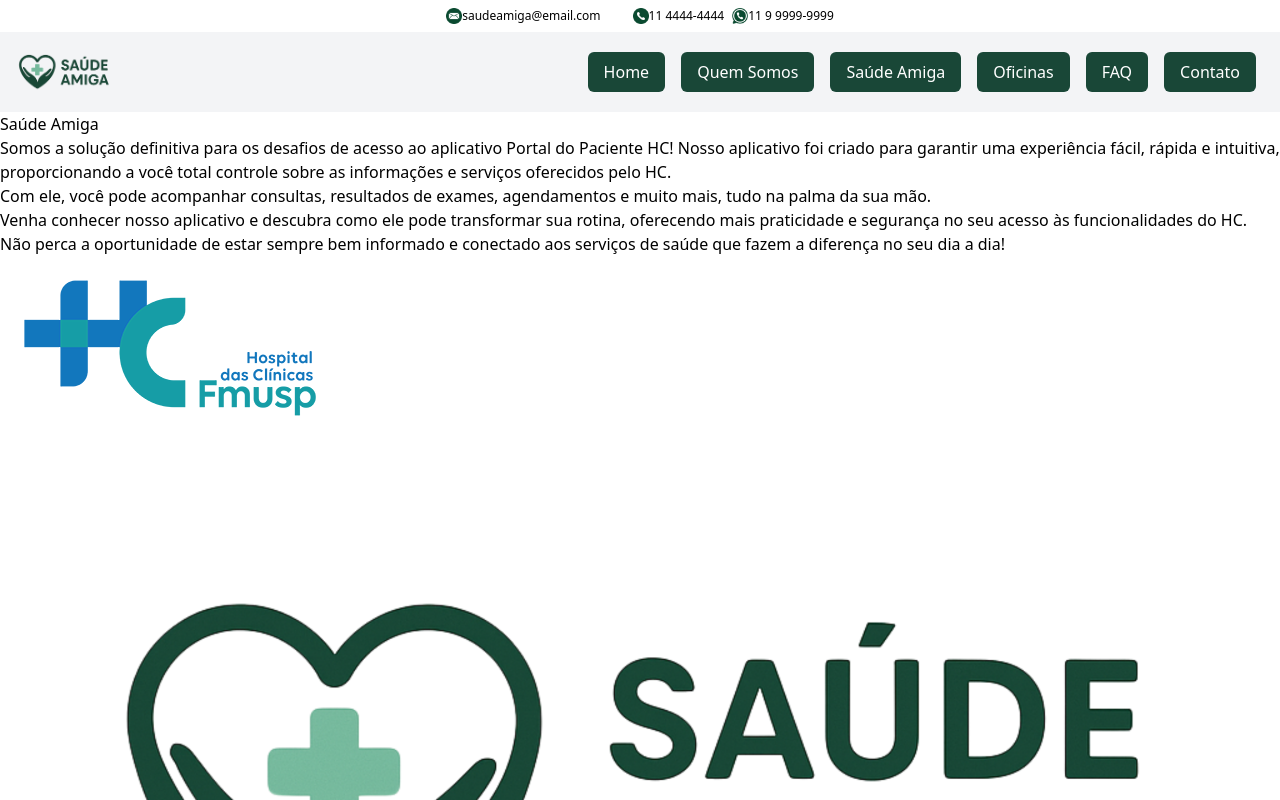
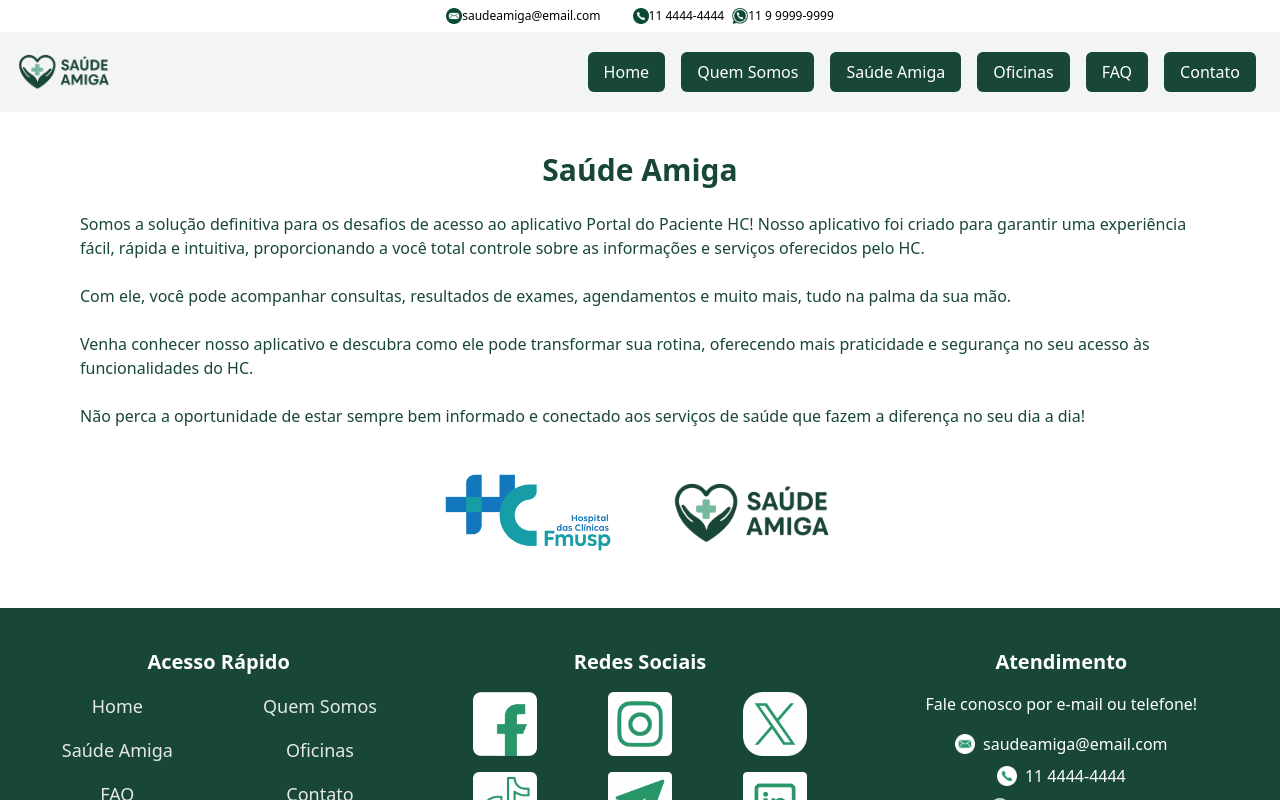
Before and after one commit to saude-amiga/react-amigo, a React (Vite) app: page /saude-amiga in a window 1280 px wide. Shown: the top 800 px of the page. Built offline with nearby package versions, Linux system fonts and the light colour scheme.

Commit message:
Conteúdo da página Saúde Amiga estilizado

```diff
--- a/src/routes/SaudeAmiga/index.tsx
+++ b/src/routes/SaudeAmiga/index.tsx
@@ -3,29 +3,44 @@ import logo from '../../img/logo-saude-amiga.png'
 
 export default function SaudeAmiga() {
   return (
-        <main>
-            <section id="saude-amiga">
-                <div>
-                    <h1>Saúde Amiga</h1>
+    <main className="bg-white text-[#194737]">
+      <section id="saude-amiga" className="max-w-6xl mx-auto px-4 py-10">
+        <div className="space-y-6">
+          <h1 className="text-3xl font-bold text-center">Saúde Amiga</h1>
 
           <p>
-                        Somos a solução definitiva para os desafios de acesso ao aplicativo Portal do Paciente HC! Nosso aplicativo foi criado para garantir uma experiência fácil, rápida e intuitiva, proporcionando a você total controle sobre as informações e serviços oferecidos pelo HC.
+            Somos a solução definitiva para os desafios de acesso ao aplicativo Portal do Paciente HC! Nosso aplicativo
+            foi criado para garantir uma experiência fácil, rápida e intuitiva, proporcionando a você total controle
+            sobre as informações e serviços oferecidos pelo HC.
           </p>
           <p>
-                        Com ele, você pode acompanhar consultas, resultados de exames, agendamentos e muito mais, tudo na palma da sua mão.
+            Com ele, você pode acompanhar consultas, resultados de exames, agendamentos e muito mais, tudo na palma da
+            sua mão.
           </p>
           <p>
-                        Venha conhecer nosso aplicativo e descubra como ele pode transformar sua rotina, oferecendo mais praticidade e segurança no seu acesso às funcionalidades do HC.
+            Venha conhecer nosso aplicativo e descubra como ele pode transformar sua rotina, oferecendo mais
+            praticidade e segurança no seu acesso às funcionalidades do HC.
           </p>
           <p>
-                        Não perca a oportunidade de estar sempre bem informado e conectado aos serviços de saúde que fazem a diferença no seu dia a dia!
+            Não perca a oportunidade de estar sempre bem informado e conectado aos serviços de saúde que fazem a
+            diferença no seu dia a dia!
           </p>
 
-                    <img src={hdc} alt="Logotipo do Hospital das Clínicas da Faculdade de Medicina da USP (HCFMUSP), com um símbolo em forma de cruz azul e a letra C estilizada em verde ao lado do nome da instituição." />
-                    <img src={logo} alt="Logotipo do Saúde Amiga com desenho de duas mãos formando um coração ao redor de uma cruz médica verde, acompanhado do texto 'Saúde Amiga' em letras maiúsculas." />
+          {/* Imagens lado a lado em telas grandes, empilhadas em telas pequenas */}
+          <div className="flex flex-col md:flex-row items-center justify-center gap-8 mt-8">
+            <img
+              src={hdc}
+              alt="Logotipo do Hospital das Clínicas"
+              className="w-48 h-auto"
+            />
+            <img
+              src={logo}
+              alt="Logotipo do Saúde Amiga"
+              className="w-48 h-auto"
+            />
+          </div>
         </div>
       </section>
     </main>
-
   )
 }
```
Lines whose indentation alone changed are shown as unchanged.
